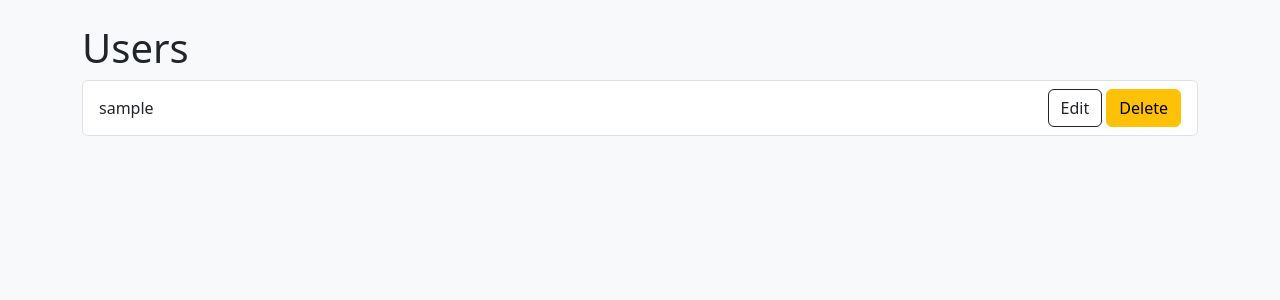
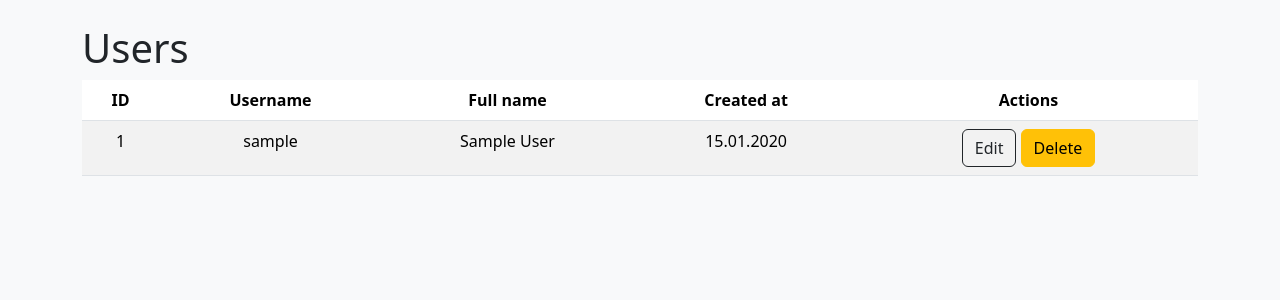
Before and after one commit to rssolgaleo/Task-Manager, a Django app: page /users/ in a window 1280 px wide. Shown: the part 72-372 px from the top of the page. Run offline with Django 5.2, Linux system fonts and the light colour scheme; tables that the repository leaves empty hold one stand-in row (values such as "Sample post"); some libraries are stand-ins or nearby versions.

Commit message:
feat: improve Users UI and add i18n translations

```diff
--- a/task_manager/templates/users/user_list.html
+++ b/task_manager/templates/users/user_list.html
@@ -3,19 +3,34 @@
 
 {% block content %}
   <h1>{% trans "Users" %}</h1>
-  <ul class="list-group">
+
+  <table class="table table-striped">
+    <thead>
+      <tr>
+        <th scope="col" class="text-center">{% trans "ID" %}</th>
+        <th scope="col" class="text-center">{% trans "Username" %}</th>
+        <th scope="col" class="text-center">{% trans "Full name" %}</th>
+        <th scope="col" class="text-center">{% trans "Created at" %}</th>
+        <th scope="col" class="text-center">{% trans "Actions" %}</th>
+      </tr>
+    </thead>
+    <tbody>
       {% for user in users %}
-      <li class="list-group-item d-flex justify-content-between align-items-center">
-        {{ user.username }}
-        <div>
+        <tr>
+          <td class="text-center">{{ user.id }}</td>
+          <td class="text-center">{{ user.username }}</td>
+          <td class="text-center">{{ user.get_full_name }}</td>
+          <td class="text-center">{{ user.date_joined|date:"d.m.Y" }}</td>
+          <td class="text-center">
             <a href="{% url 'user_update' user.pk %}" class="btn btn-outline-dark">
               {% trans "Edit" %}
             </a>
             <a href="{% url 'user_delete' user.pk %}" class="btn btn-warning">
               {% trans "Delete" %}
             </a>
-        </div>
-      </li>
+          </td>
+        </tr>
       {% endfor %}
-  </ul>
+    </tbody>
+  </table>
 {% endblock %}
```
Also changed, not shown: task_manager/templates/users/user_confirm_delete.html (+10 -7 lines), locale/ru/LC_MESSAGES/django.po, 1 other file. Lines whose indentation alone changed are shown as unchanged.
